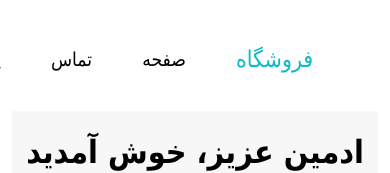
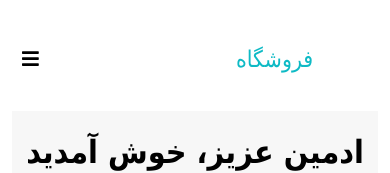
Before and after one commit to alifa98/online-store, an Angular app in the folder online-store/: page /admin in a window 390 px wide. Shown: the top 173 px of the page. Built offline with nearby package versions, Linux system fonts and the light colour scheme; a small style sheet from the web is missing.

Commit message:
responsive navbar is implemented

```diff
--- a/online-store/src/app/components/main/header/header.component.css
+++ b/online-store/src/app/components/main/header/header.component.css
@@ -5,9 +5,41 @@
   border-radius: 5pt;
   font-size: larger;
   display: flex;
-  text-align: center;
   justify-content: right;
   flex-direction: row;
+  position: relative;
+}
+
+.barIcon {
+  display: none;
+}
+@media (max-width: 905px) {
+  .menu li:not(:first-child) {display: none}
+  .menu .end {
+    display: none;
+  }
+
+  .barIcon {
+    margin-right: auto;
+    margin-left: 10px;
+    display: block;
+  }
+
+  .menu.responsive .barIcon {
+    position: absolute;
+    top: 0;
+    left: 0;
+  }
+
+  .menu.responsive {
+    display: block;
+  }
+  .menu.responsive li {
+    display: block;
+    text-align: right;
+    background-color: #fff;
+    width: 100%;
+  }
 }
 
 .menu-item {
@@ -16,10 +48,18 @@
 }
 
 .menu-item.end {
+  text-align: center;
   margin-right: auto;
-  padding: 0 20px;
+  padding: 0 15px;
   border: 5px solid gold;
   border-radius: 24px;
+  height: 25px;
+  margin-top: 15px;
+
+}
+.menu-item--content {
+  position: relative;
+  top: -20px;
 }
 
 .menu-item a {
--- a/online-store/src/app/components/main/header/header.component.html
+++ b/online-store/src/app/components/main/header/header.component.html
@@ -1,14 +1,21 @@
-<ul class="menu">
+<ul class="menu" [ngClass]="{'responsive': responsive}">
   <li class="menu-item title">فروشگاه</li>
   <li class="menu-item"> <a [routerLink]="['']">صفحه اول</a></li>
   <li class="menu-item"> <a [routerLink]="['contact-us']">تماس با ما</a></li>
   <li class="menu-item"> <a [routerLink]="['support']">پشتیبانی</a></li>
   <li class="menu-item"> <a [routerLink]="['products']">محصولات</a></li>
+  <li *ngIf="responsive && !isLoggedIn()" class="menu-item"><a [routerLink]="['login']">ورود / ثبت نام</a></li>
+  <li *ngIf="responsive && isLoggedIn()" class="menu-item"><a [routerLink]="['profile']">پروفایل</a></li>
+  <li *ngIf="responsive && isLoggedIn()" class="menu-item"><a [routerLink]="['logout']">خروج از حساب</a></li>
 
-
+  <a class="barIcon" (click)="responsive = !responsive">
+    <fa-icon [icon]="faBarsIcon"></fa-icon>
+  </a>
   <div *ngIf="isLoggedIn()" class="menu-item end dropdown" [ngClass]="{'gold-bg': onDropDown}">
-    <span style="margin-left: 10px;">{{name}}</span>
-    <fa-icon [icon]="faCaretDownIcon"></fa-icon>
+    <div class="menu-item--content">
+      <span>{{name}}</span>
+      <fa-icon [icon]="faCaretDownIcon"></fa-icon>
+    </div>
   </div>
   <div class="dropdown-outer-content" (mouseover)="onDropDown = true" (mouseout)="onDropDown = false">
     <div class="dropdown-content">
@@ -21,5 +28,5 @@
     </div>
   </div>
 
-  <li *ngIf="!isLoggedIn()" class="menu-item end"> <a [routerLink]="['login']">ورود / ثبت نام</a></li>
+  <li *ngIf="!isLoggedIn()" class="menu-item end"> <a class="menu-item--content" [routerLink]="['login']">ورود / ثبت نام</a></li>
 </ul>
--- a/online-store/src/app/components/main/header/header.component.ts
+++ b/online-store/src/app/components/main/header/header.component.ts
@@ -1,6 +1,6 @@
 import { Component, OnInit } from '@angular/core';
 import { Mock } from 'src/app/mockData';
-import { faCaretDown } from '@fortawesome/free-solid-svg-icons';
+import { faCaretDown, faBars } from '@fortawesome/free-solid-svg-icons';
 
 @Component({
   selector: 'app-header',
@@ -9,10 +9,12 @@ import { faCaretDown } from '@fortawesome/free-solid-svg-icons';
 })
 export class HeaderComponent implements OnInit {
   onDropDown = false;
+  responsive = false;
 
   constructor() { }
   name: string = Mock.getName();
   faCaretDownIcon = faCaretDown;
+  faBarsIcon = faBars;
 
   isLoggedIn(): boolean {
     return true;
```
